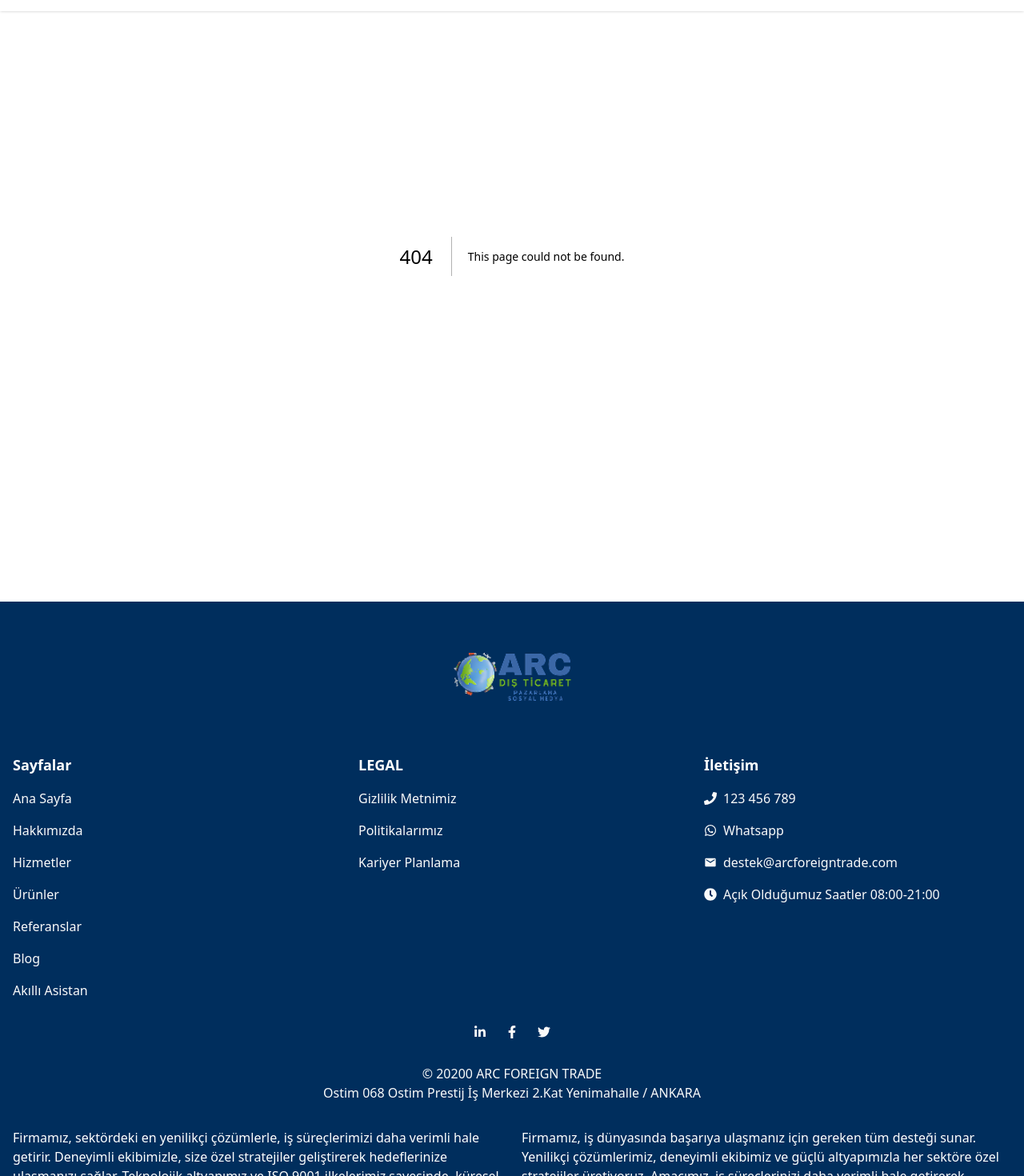
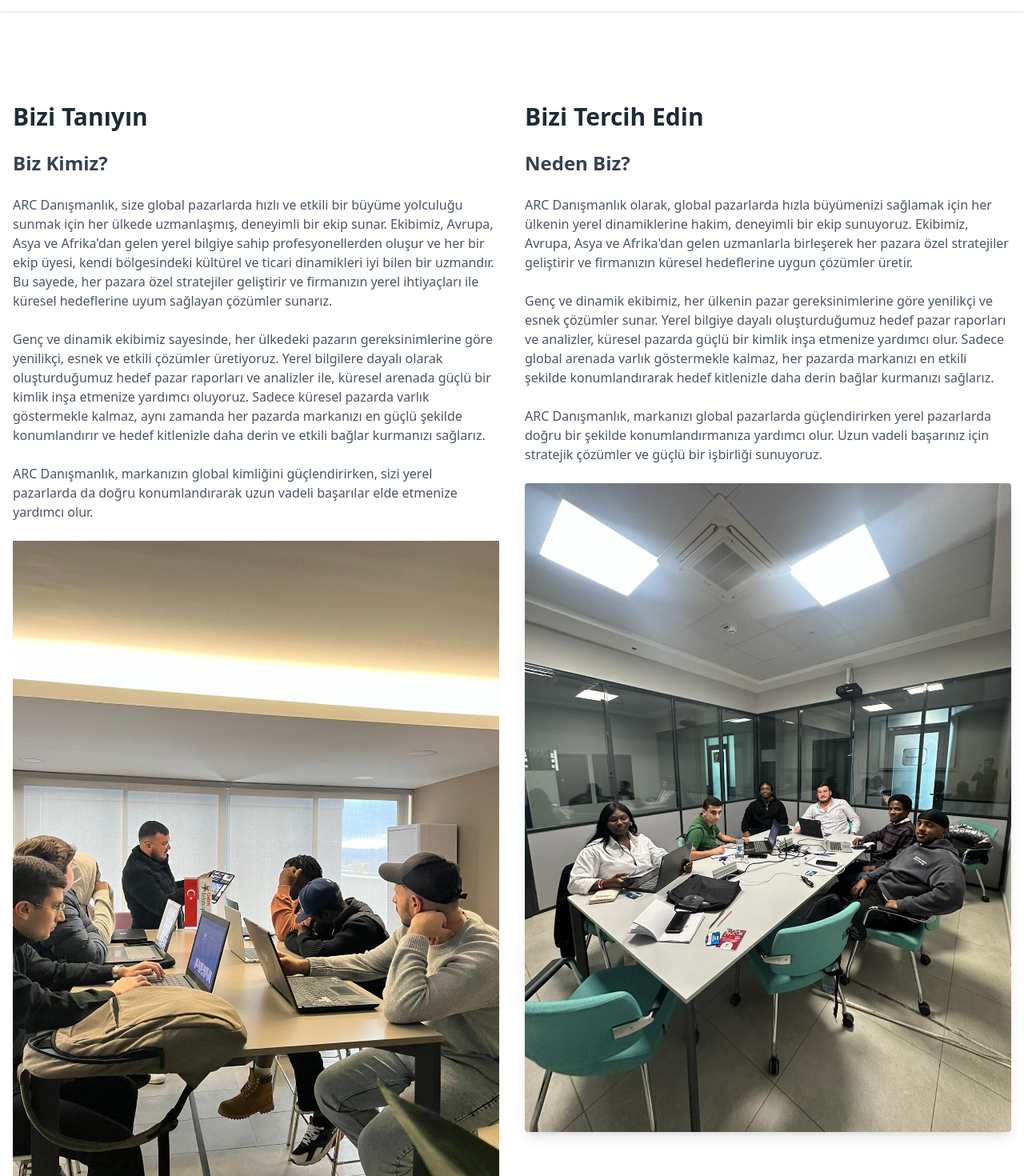
Before and after one commit to poyrazavsever/arc_foreign_trade, a Next.js app: page /about in a window 1280 px wide. Before the commit this address had no page. Shown: the part 80-1550 px from the top of the page at 80% size. Built offline with nearby package versions, Linux system fonts and the light colour scheme.

Commit message:
feat: done main section in about page

```diff
--- /dev/null
+++ b/components/About/MainSection.jsx
@@ -0,0 +1,49 @@
+import React from 'react'
+
+const MainSection = () => {
+  return (
+    <div className="bg-white py-16 mt-24 md:mt-36">
+      <div className="container mx-auto px-4">
+        <div className="grid grid-cols-1 md:grid-cols-2 gap-8">
+          {/* Sol Bölüm: Bizi Tanıyın */}
+          <div className="space-y-6">
+            <h2 className="text-3xl font-bold text-gray-800">Bizi Tanıyın</h2>
+            <h3 className="text-2xl font-semibold text-gray-700">Biz Kimiz?</h3>
+            <p className="text-gray-600">
+              ARC Danışmanlık, size global pazarlarda hızlı ve etkili bir büyüme yolculuğu sunmak için her ülkede uzmanlaşmış, deneyimli bir ekip sunar. Ekibimiz, Avrupa, Asya ve Afrika'dan gelen yerel bilgiye sahip profesyonellerden oluşur ve her bir ekip üyesi, kendi bölgesindeki kültürel ve ticari dinamikleri iyi bilen bir uzmandır. Bu sayede, her pazara özel stratejiler geliştirir ve firmanızın yerel ihtiyaçları ile küresel hedeflerine uyum sağlayan çözümler sunarız.
+            </p>
+            <p className="text-gray-600">
+              Genç ve dinamik ekibimiz sayesinde, her ülkedeki pazarın gereksinimlerine göre yenilikçi, esnek ve etkili çözümler üretiyoruz. Yerel bilgilere dayalı olarak oluşturduğumuz hedef pazar raporları ve analizler ile, küresel arenada güçlü bir kimlik inşa etmenize yardımcı oluyoruz. Sadece küresel pazarda varlık göstermekle kalmaz, aynı zamanda her pazarda markanızı en güçlü şekilde konumlandırır ve hedef kitlenizle daha derin ve etkili bağlar kurmanızı sağlarız.
+            </p>
+            <p className="text-gray-600">
+              ARC Danışmanlık, markanızın global kimliğini güçlendirirken, sizi yerel pazarlarda da doğru konumlandırarak uzun vadeli başarılar elde etmenize yardımcı olur.
+            </p>
+            <div className="flex justify-center space-x-4">
+              <img src="/Images/herosection.jpg" alt="About Image 2" objectFit="cover"  className="w-full"/>
+            </div>
+          </div>
+
+          {/* Sağ Bölüm: Bizi Tercih Edin */}
+          <div className="space-y-6">
+            <h2 className="text-3xl font-bold text-gray-800">Bizi Tercih Edin</h2>
+            <h3 className="text-2xl font-semibold text-gray-700">Neden Biz?</h3>
+            <p className="text-gray-600">
+              ARC Danışmanlık olarak, global pazarlarda hızla büyümenizi sağlamak için her ülkenin yerel dinamiklerine hakim, deneyimli bir ekip sunuyoruz. Ekibimiz, Avrupa, Asya ve Afrika'dan gelen uzmanlarla birleşerek her pazara özel stratejiler geliştirir ve firmanızın küresel hedeflerine uygun çözümler üretir.
+            </p>
+            <p className="text-gray-600">
+              Genç ve dinamik ekibimiz, her ülkenin pazar gereksinimlerine göre yenilikçi ve esnek çözümler sunar. Yerel bilgiye dayalı oluşturduğumuz hedef pazar raporları ve analizler, küresel pazarda güçlü bir kimlik inşa etmenize yardımcı olur. Sadece global arenada varlık göstermekle kalmaz, her pazarda markanızı en etkili şekilde konumlandırarak hedef kitlenizle daha derin bağlar kurmanızı sağlarız.
+            </p>
+            <p className="text-gray-600">
+              ARC Danışmanlık, markanızı global pazarlarda güçlendirirken yerel pazarlarda doğru bir şekilde konumlandırmanıza yardımcı olur. Uzun vadeli başarınız için stratejik çözümler ve güçlü bir işbirliği sunuyoruz.
+            </p>
+            <div className="flex justify-center space-x-4">
+              <img src="/Images/lastImage.jpeg" alt="About Image 4" objectFit="cover" className="w-full rounded shadow-lg"/>
+            </div>
+          </div>
+        </div>
+      </div>
+    </div>
+  )
+}
+
+export default MainSection
--- /dev/null
+++ b/pages/about.js
@@ -0,0 +1,13 @@
+import React from 'react';
+import MainSection from '@/components/About/MainSection';
+
+const About = () => {
+  return (
+    <>
+        <MainSection />
+
+    </>
+  );
+};
+
+export default About;
```
